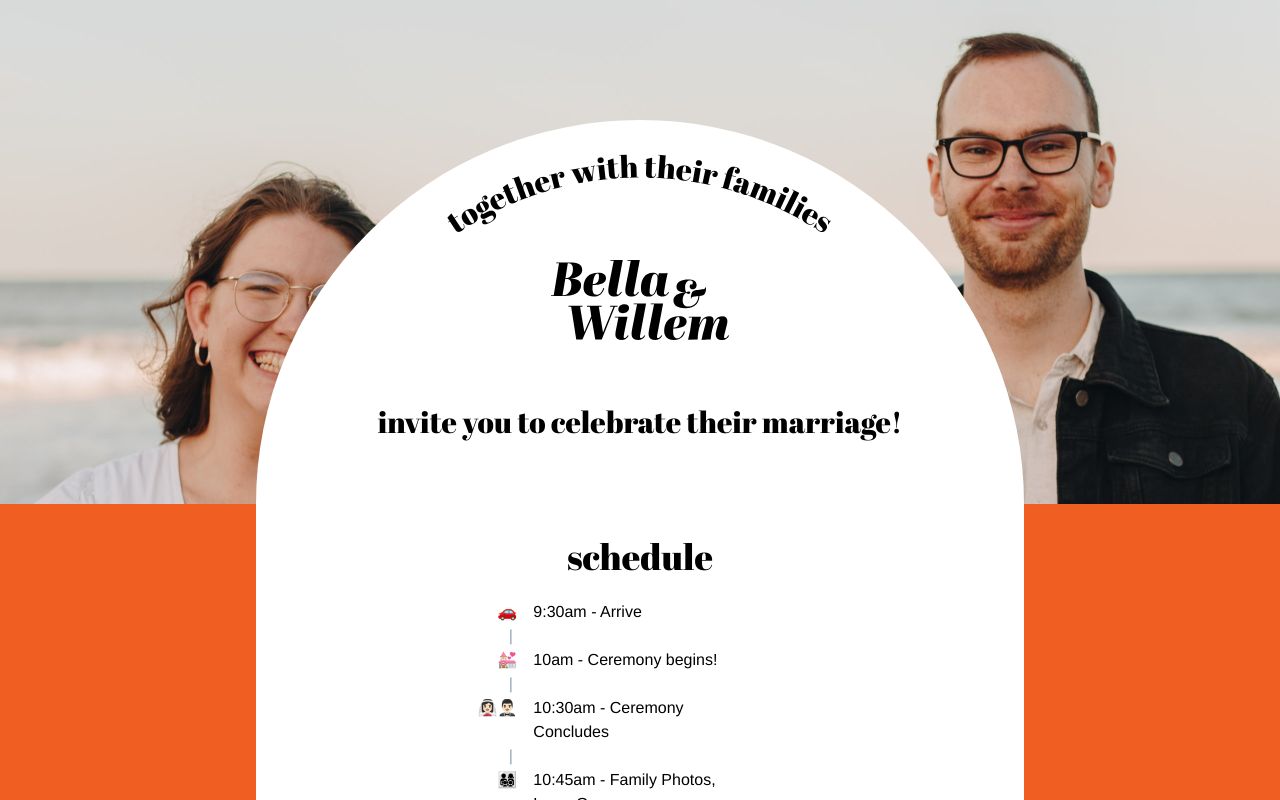
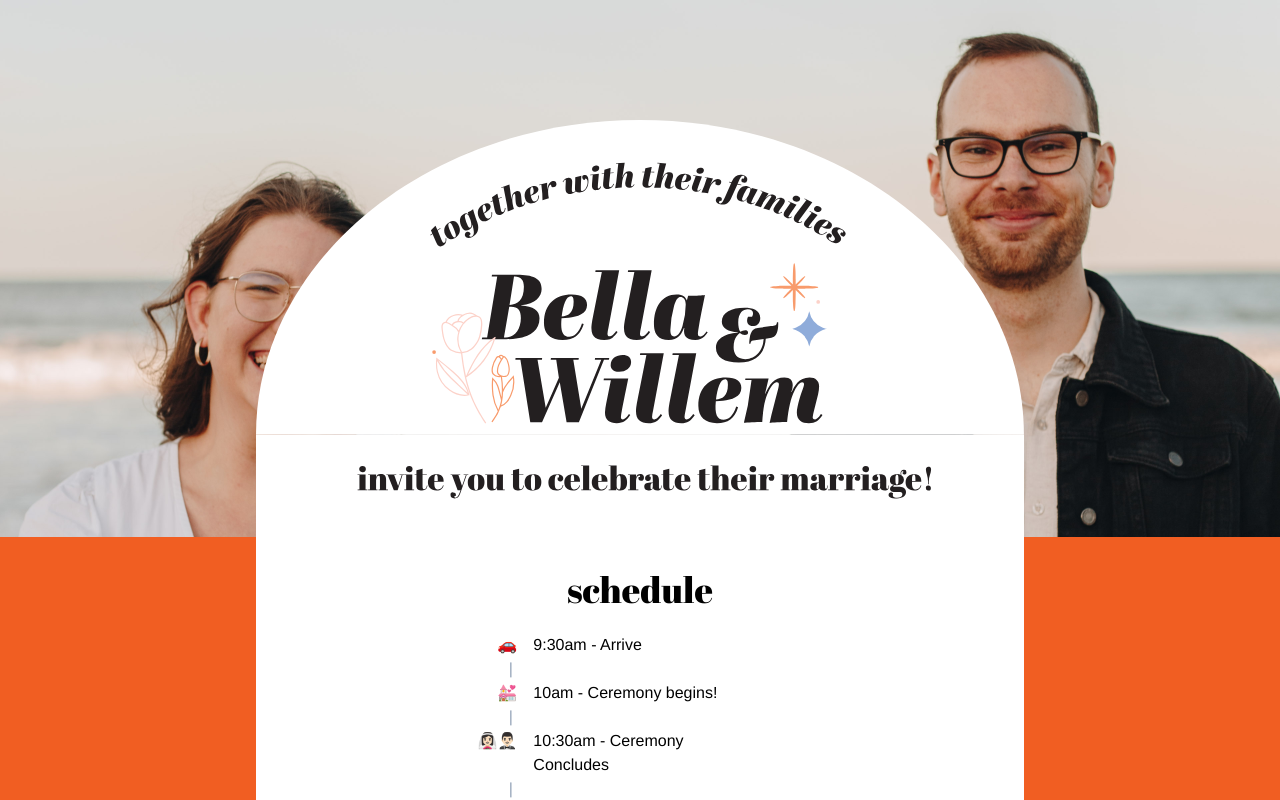
Before and after one commit to willem-h/wedding, a React (Create React App) app: page / in a window 1280 px wide. Shown: the part 680-1480 px from the top of the page. Built offline with nearby package versions, Linux system fonts and the light colour scheme.

Commit message:
Replace semi-cirlce with image

```diff
--- a/src/App.js
+++ b/src/App.js
@@ -1,7 +1,7 @@
 import { useState } from 'react'
 
 import logo_white from './logo_white.svg';
-import logo_black from './logo_black.svg';
+import semi_circle from './semi_circle.svg'
 import './App.css';
 
 import Countdown from './Countdown'
@@ -94,44 +94,15 @@ function App() {
       <div className="h-screen text-center">
 
         <div className="grid h-4/5 place-items-center">
-          <img src={logo_white} className="h-20 fixed -z-10" alt="Bella & Willem" />
+          <img src={logo_white} className="h-28 fixed -z-10" alt="Bella & Willem" />
         </div>
         <div className="h-1/5"></div>
 
-        <div className="flex w-screen justify-center">
-
-          <div className="relative w-11/12 max-w-screen-md rounded-t-full bg-white justify-center">
-            <svg
-              viewBox="0 0 400 200"
-              style={{background: 'transparent'}}
-            >
-              <path
-                id="curve"
-                d="M 30,200
-                  A 10,10 0,1,1 370,200"
-                style={{
-                  fill: 'transparent',
-                }}
-              />
-              <text
-                width="400"
-                className="font-serif"
-                style={{
-                  textAnchor: 'middle',
-                }}
-              >
-                <textPath xlinkHref="#curve" startOffset="50%">
-                  together with their families
-                </textPath>
-              </text>
-            </svg>
-
-            <div className="w-full flex flex-col absolute bottom-0">
-              <img src={logo_black} className="h-20" alt="Bella & Willem" />
-              <p className="font-serif text-3xl m-16">invite you to celebrate their marriage!</p>
-            </div>
-          </div>
-        </div>
+        <img
+          src={semi_circle}
+          className="w-11/12 max-w-screen-md mx-auto"
+          alt="Together with their families Bella and Willem invite you to celebreate their marriage!"
+        />
 
         <div className="flex w-screen justify-center bg-[#f15e22]">
           <div className="w-11/12 max-w-screen-md bg-white pt-8 px-4 sm:px-12 space-y-12">
@@ -232,6 +203,8 @@ function App() {
               handleSubmit={handleSubmit}
             />
 
+            <h1 className='font-serif text-4xl'>#thehandrecks</h1>
+
             <Countdown />
           </div>
         </div>
```
Also changed, not shown: src/semi_circle.svg (added).
